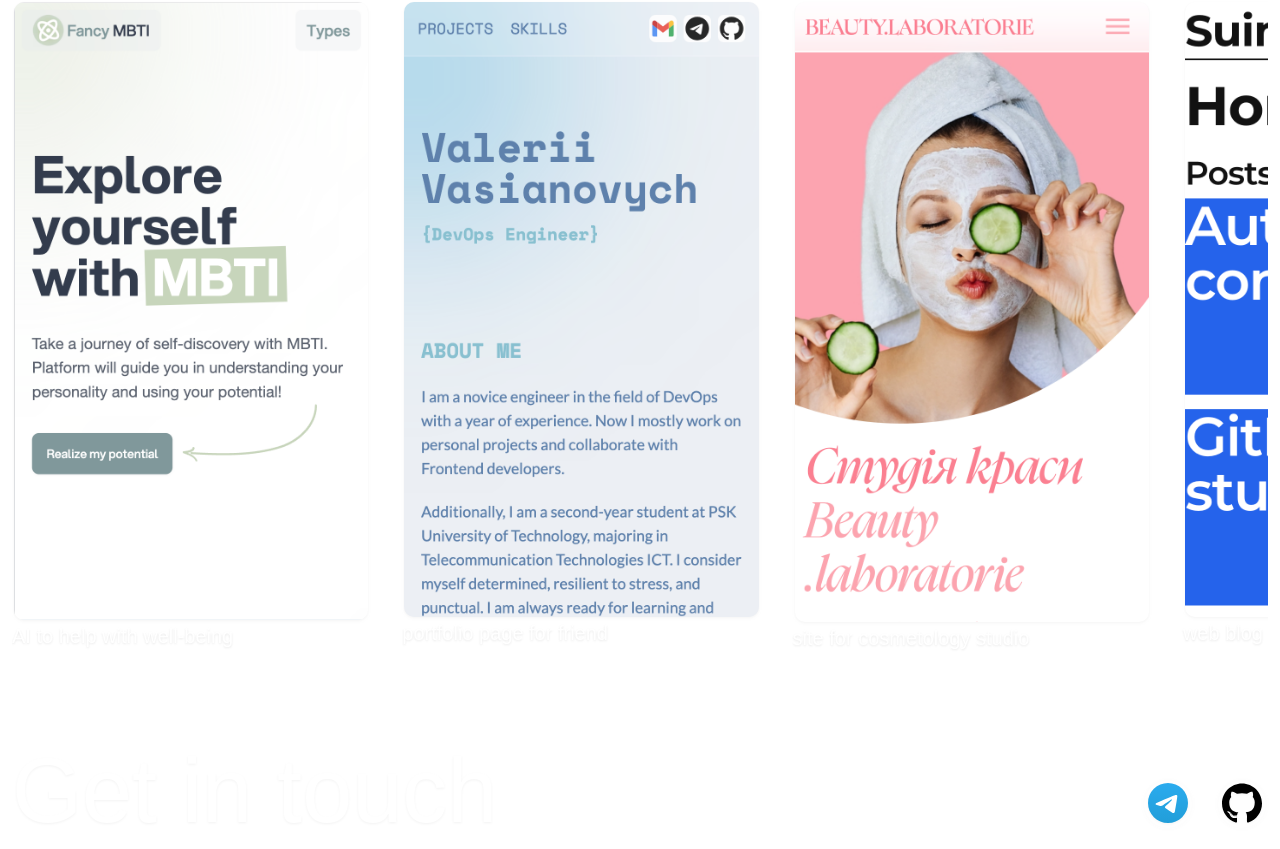
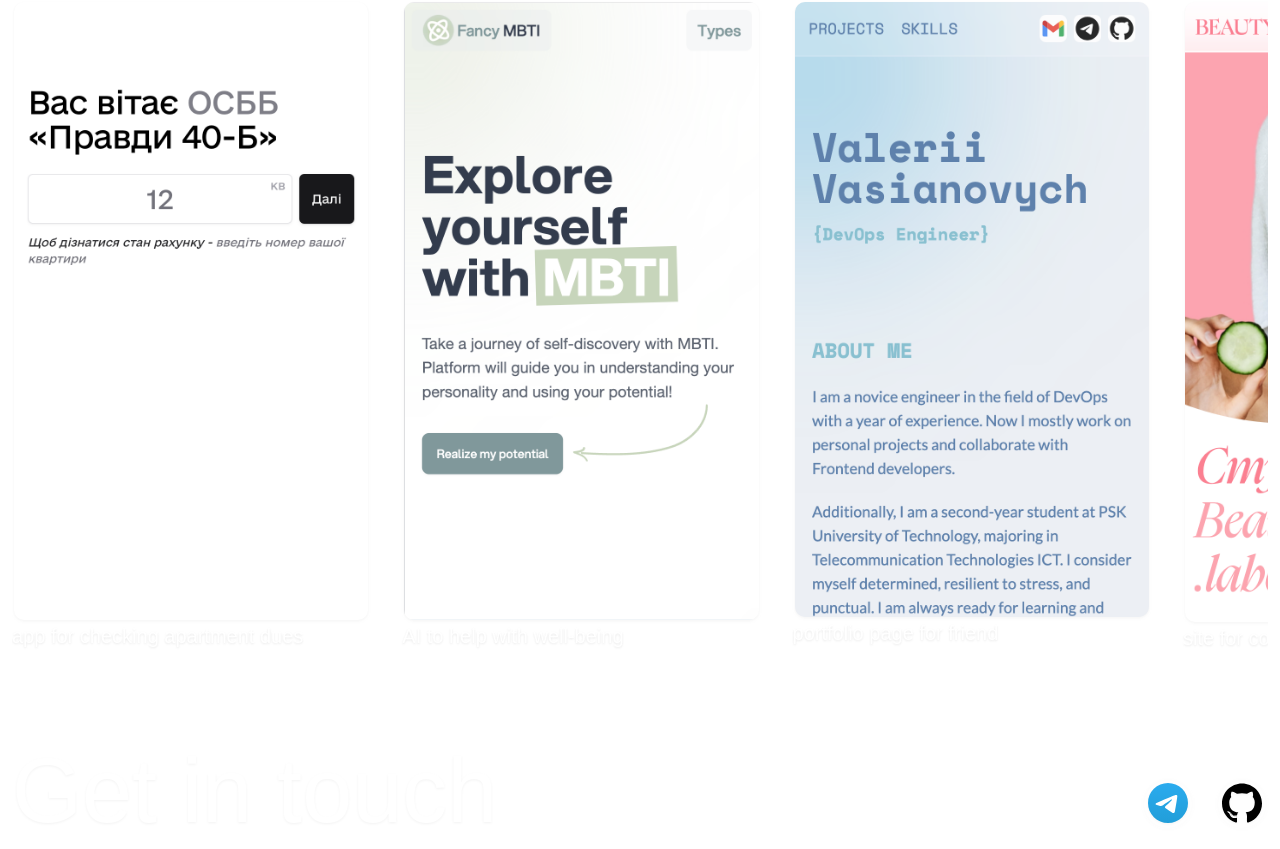
Before and after one commit to NightWanderer2004/Eduard-Povierin, a Next.js app: page / in a window 1280 px wide. Shown: the part 1512-2361 px from the top of the page. Built offline with nearby package versions, Linux system fonts and the light colour scheme; a web font is replaced by a local one.

Commit message:
Add new project. Update slider

```diff
--- a/src/components/screens/home/projects/Project.jsx
+++ b/src/components/screens/home/projects/Project.jsx
@@ -1,14 +1,26 @@
 import Image from 'next/image'
 import s from './Projects.module.scss'
+import { motion } from 'framer-motion'
 
-const Project = ({ title, img, url, desc }) => {
+const Project = ({ title, img, url, desc, info }) => {
    return (
-      <li className={`${s.project}`}>
+      <motion.li className={s.project} initial='rest' whileHover='hover' animate='rest'>
          <a href={url} target='_blank'>
-            <Image src={img} alt={title} width='828' height='1438' />
+            <motion.div className={s.info}>
+               <motion.p
+                  variants={{
+                     rest: { y: '100%' },
+                     hover: { y: 0 },
+                  }}
+                  transition={{ duration: 0.35, ease: 'backOut' }}
+               >
+                  {info}
+               </motion.p>
+               <Image src={img} alt={title} width='828' height='1438' />
+            </motion.div>
             <p>{desc}</p>
          </a>
-      </li>
+      </motion.li>
    )
 }
 
--- a/src/components/screens/home/projects/Projects.jsx
+++ b/src/components/screens/home/projects/Projects.jsx
@@ -27,12 +27,13 @@ const Projects = () => {
             }}
             spaceBetween={24}
             slidesPerView={1.3}
+            slidesPerGroup={2}
             modules={[Keyboard]}
             keyboard={{ enabled: true }}
          >
             {projects.map(el => (
                <SwiperSlide key={el.title}>
-                  <Project title={el.title} img={el.img} url={el.url} desc={el.desc} />
+                  <Project title={el.title} img={el.img} url={el.url} desc={el.desc} info={el.info} />
                </SwiperSlide>
             ))}
          </Swiper>
--- a/src/components/screens/home/projects/Projects.module.scss
+++ b/src/components/screens/home/projects/Projects.module.scss
@@ -2,9 +2,15 @@
    @apply mt-24;
 }
 .project {
-   @apply rounded-[12px] drop-shadow-sm;
-   img {
-      @apply border-2 border-blur rounded-[12px] pointer-events-none;
+   @apply rounded-[12px] drop-shadow-sm relative;
+   .info {
+      @apply relative overflow-hidden;
+      img {
+         @apply border-2 border-blur rounded-[12px] pointer-events-none;
+      }
+      p {
+         @apply absolute bottom-0 left-0 right-0 p-4 mx-0.5 border-t-[1.5px] border-black/75 rounded-t-xl shadow-none bg-white rounded-b-[12px] text-black text-lg font-normal;
+      }
    }
    p {
       @apply drop-shadow-sm text-xl text-primary font-medium;
--- a/src/data.js
+++ b/src/data.js
@@ -23,26 +23,54 @@ module.exports = {
    ],
    projects: [
       {
+         title: 'Дом ОСББ',
+         url: 'https://dom-osbb.netlify.app',
+         desc: 'app for checking apartment dues',
+         img: '/projects/dom-osbb.png',
+         info: 'Made a smooth app using framer-motion & shadcn. Also I made a connection to Google Sheets API',
+      },
+      {
          title: 'Fancy MBTI',
          url: 'https://fancy-mbti.com',
          desc: 'AI to help with well-being',
          img: '/projects/fancy-mbti.png',
+         info: 'Made a super tool to help people with finding their power and weaknesses. App is using GPT-4',
       },
       {
          title: 'Valerii Vasianovych',
          url: 'https://valerii-vasianovych.site',
          desc: 'portfolio page for friend',
          img: '/projects/valerii-vasianovych.png',
+         info: 'Made a simple portfolio page',
       },
       {
          title: 'Beauty.Laboratorie',
          url: 'https://cosmetcab.dp.ua/',
          desc: 'site for cosmetology studio',
          img: '/projects/beauty.laboratorie.png',
+         info: 'Cosmetology studio page with appointment form. Used NextAuth for admin-panel',
       },
-      { title: 'Suimiro', url: 'https://suimiro.me', desc: 'web blog', img: '/projects/suimiro.png' },
-      { title: 'Actify', url: 'https://actify-you.netlify.app', desc: 'app for activity', img: '/projects/actify.png' },
-      { title: 'Tokners', url: 'https://my-tokners.netlify.app', desc: 'landing page for crypto company', img: '/projects/tokners.png' },
+      {
+         title: 'Suimiro',
+         url: 'https://suimiro.netlify.app/',
+         desc: 'web blog',
+         img: '/projects/suimiro.png',
+         info: 'A very simple blog made using 11ty and vanilla JS. My first great project!',
+      },
+      {
+         title: 'Actify',
+         url: 'https://actify-you.netlify.app',
+         desc: 'app for activity',
+         img: '/projects/actify.png',
+         info: 'Connected to BoredAPI I made a smooth app to generate random tasks',
+      },
+      {
+         title: 'Tokners',
+         url: 'https://my-tokners.netlify.app',
+         desc: 'landing page for crypto company',
+         img: '/projects/tokners.png',
+         info: 'Just first practice with React. Also I trained my MERN stack here',
+      },
    ],
    myFavs: ['Japan', 'philosophy', 'psychology', 'anime', 'MBTI', 'design'],
    myEnv: {
--- a/src/styles/global.css
+++ b/src/styles/global.css
@@ -25,3 +25,7 @@ html {
    scroll-behavior: smooth;
    background: white;
 }
+
+.swiper-wrapper {
+   transition-timing-function: cubic-bezier(0.175, 0.885, 0.32, 1.275) !important;
+}
```
Also changed, not shown: public/projects/dom-osbb.png (added).
